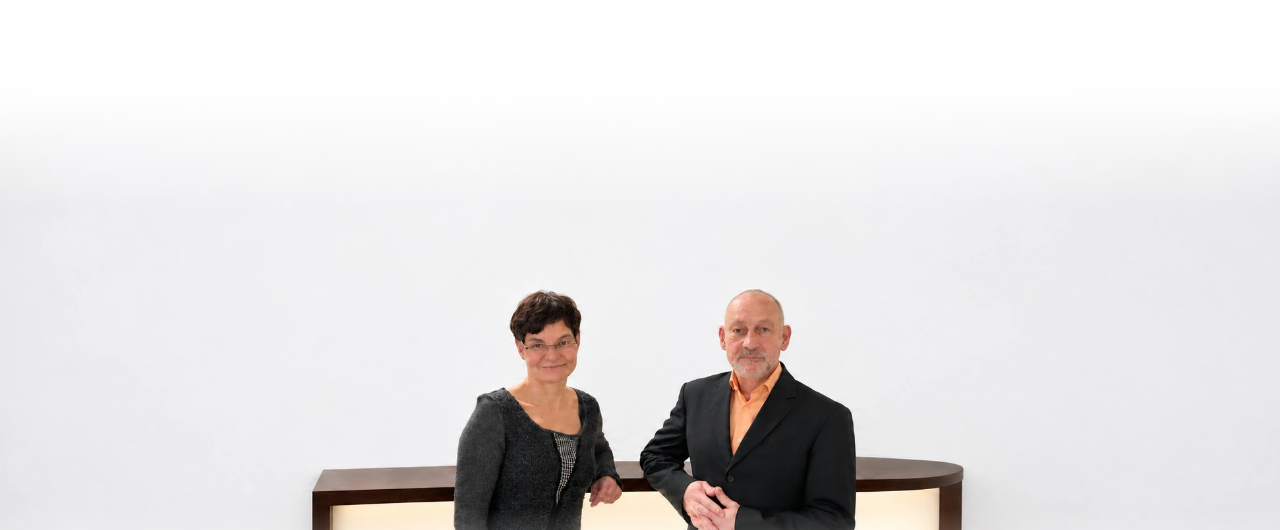
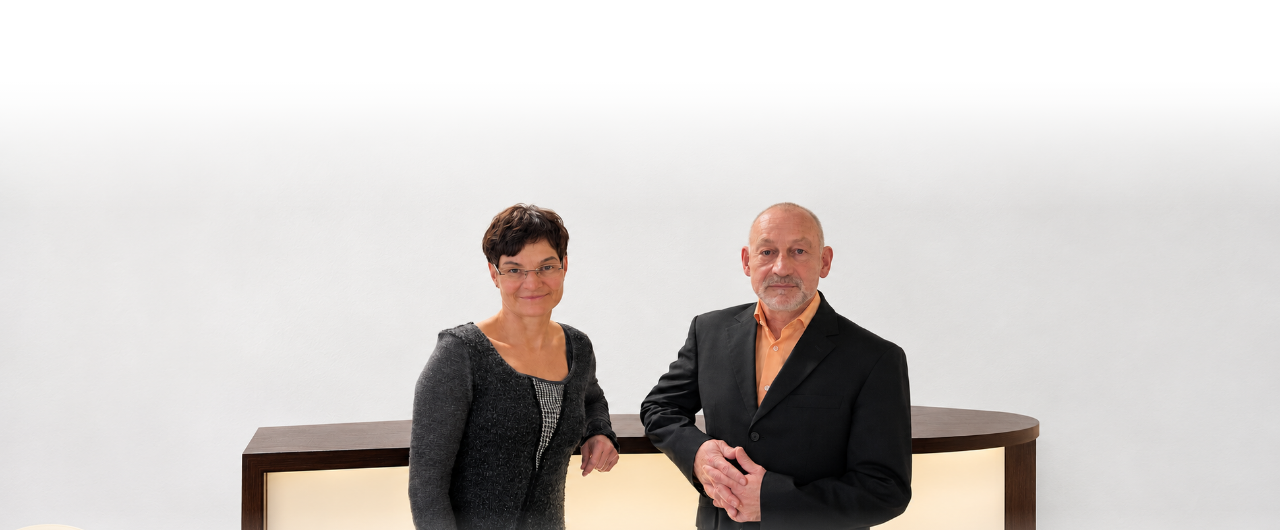
Before and after one commit to jaehnigjakob-sudo/Kanzlei.preview, a plain HTML site: page index.html in a window 1280 px wide. Shown: the part 270-800 px from the top of the page. Drawn offline with Linux system fonts and the light colour scheme.

Commit message:
Use the approved reception preview unchanged on all devices

```diff
--- a/index.html
+++ b/index.html
@@ -23,10 +23,7 @@
   <section class="statement" id="kanzlei" aria-label="Unser Anspruch">
     <span id="kanzleifilm" class="anchor-alias" aria-hidden="true"></span>
     <div class="statement-photo">
-      <picture>
-        <source media="(min-width:1000px), (orientation:landscape) and (max-height:500px)" srcset="assets/kanzlei-empfang-weiss-breit.webp" width="1942" height="809">
-        <img src="assets/kanzlei-empfang-weiss.webp" width="1582" height="994" alt="Sonja und Max Jähnig am Empfang der Kanzlei" fetchpriority="high">
-      </picture>
+      <img src="assets/kanzlei-empfang-freigegeben.webp" width="1942" height="809" alt="Sonja und Max Jähnig am Empfang der Kanzlei" fetchpriority="high">
     </div>
     <div class="statement-inner container">
       <blockquote><p><span class="quote-intro">„Wenn ich keine Lösung für ein Problem finde,</span> <span class="quote-finish">dann gibt es keine.“<img class="quote-swoosh" src="assets/brand-swoosh.svg" width="1000" height="140" alt="" aria-hidden="true"></span></p></blockquote>
```
Also changed, not shown: assets/kanzlei-empfang-freigegeben.webp (added).
